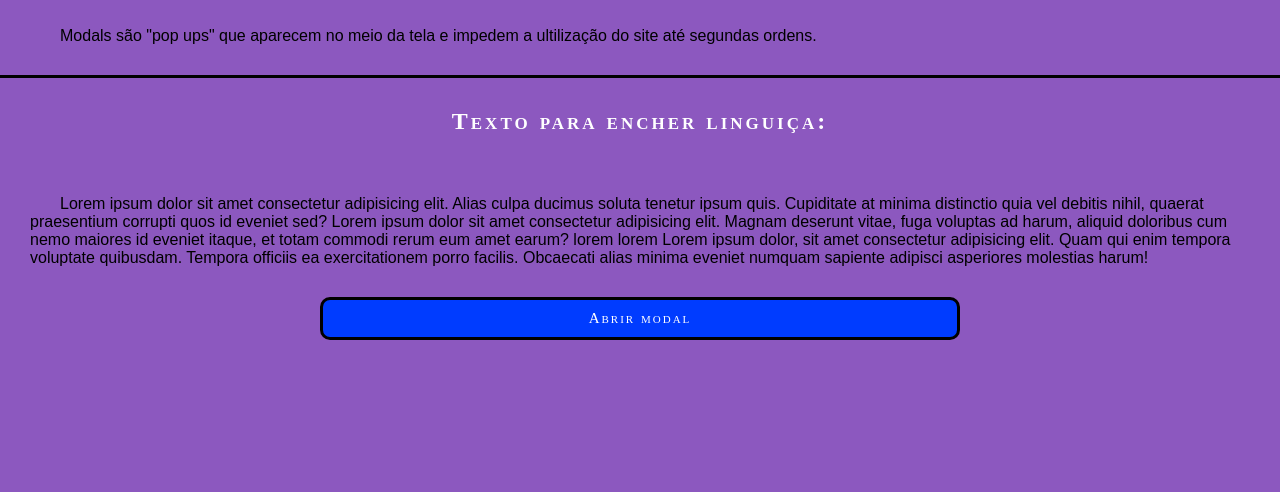
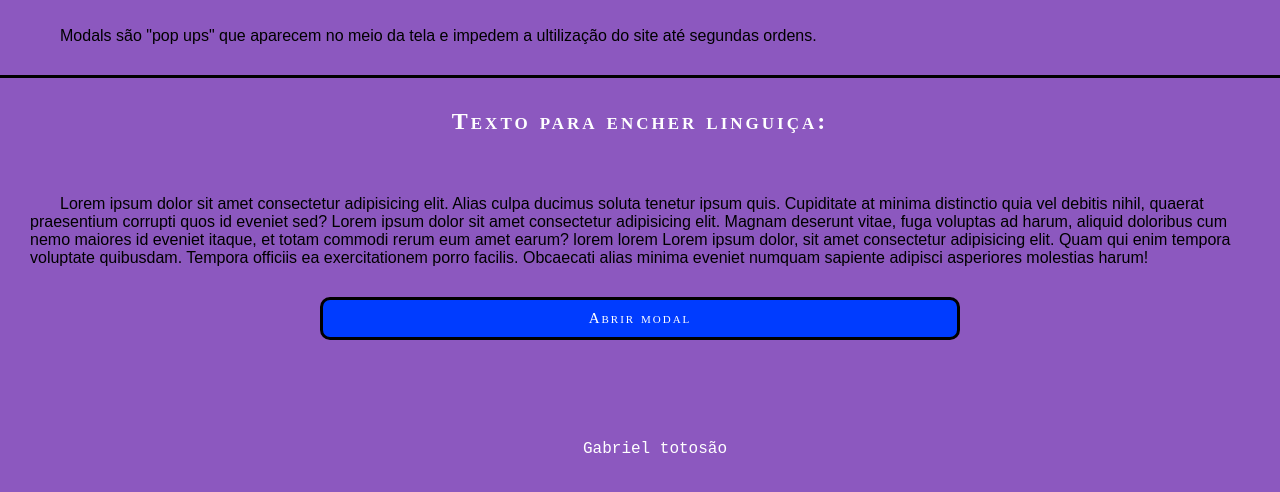
Before and after one commit to gabrielryanft/htmlecss, a plain HTML site: page modal/modal.html in a window 1280 px wide. Shown: the part 70-562 px from the top of the page. Drawn offline with Linux system fonts and the light colour scheme.

Commit message:
Update modal

```diff
--- a/modal/modal.html
+++ b/modal/modal.html
@@ -21,6 +21,9 @@
             <button id="fechar_modal">Fechar modal</butt"on>
         </dialog>
     </main>
+    <footer>
+        <p>Gabriel totosão</p>
+    </footer>
     <script src="script.js"></script>
 </body>
 </html>
--- a/modal/style.css
+++ b/modal/style.css
@@ -68,3 +68,10 @@ dialog{
 #modal::backdrop{
     background-image: linear-gradient(225deg, rgba(27, 109, 210, 0.7), rgba(255, 99, 71, 0.7));
 }
+
+footer > p{
+    color: white;
+    font-family: 'Courier New', Courier, monospace;
+    text-align: center;
+    margin-top: 100px
+}
```
